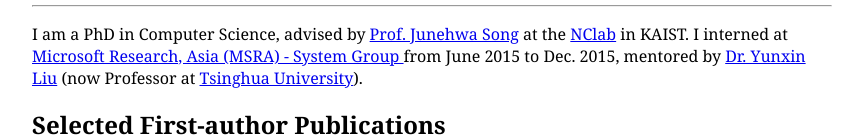
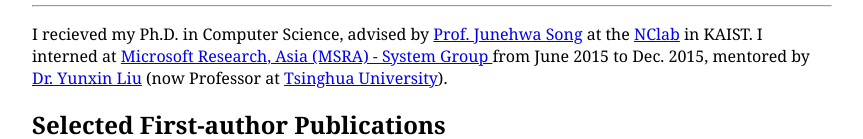
Before and after one commit to saumaypushp/saumaypushp.github.io, a plain HTML site: page index.html in a window 1280 px wide. Shown: the part 199-338 px from the top of the page, without its empty margins (208-1071 px from the left). Drawn offline with Linux system fonts and the light colour scheme.

Commit message:
Update index.html

```diff
--- a/index.html
+++ b/index.html
@@ -31,7 +31,7 @@
 
 		<!--<h2>About</h2> -->
 	<hr>
-	<p>I am a PhD in Computer Science, advised by <a href="https://nclab.kaist.ac.kr/professor_page.html">Prof. Junehwa Song</a> at the <a href="https://nclab.kaist.ac.kr/">NClab</a> in KAIST. I interned at <a href="https://www.microsoft.com/en-us/research/group/systems-and-networking-research-group-asia/"> Microsoft Research, Asia (MSRA) - System Group </a> from June 2015 to Dec. 2015, mentored by <a href="https://yunxinliu.github.io/"> Dr. Yunxin Liu</a> (now Professor at <a href="https://yunxinliu.github.io/">Tsinghua University</a>).</p>
+	<p>I recieved my Ph.D. in Computer Science, advised by <a href="https://nclab.kaist.ac.kr/professor_page.html">Prof. Junehwa Song</a> at the <a href="https://nclab.kaist.ac.kr/">NClab</a> in KAIST. I interned at <a href="https://www.microsoft.com/en-us/research/group/systems-and-networking-research-group-asia/"> Microsoft Research, Asia (MSRA) - System Group </a> from June 2015 to Dec. 2015, mentored by <a href="https://yunxinliu.github.io/"> Dr. Yunxin Liu</a> (now Professor at <a href="https://yunxinliu.github.io/">Tsinghua University</a>).</p>
 
 	<!--<p><strong>This page is currently under renovation! </strong></p>-->
 
```
